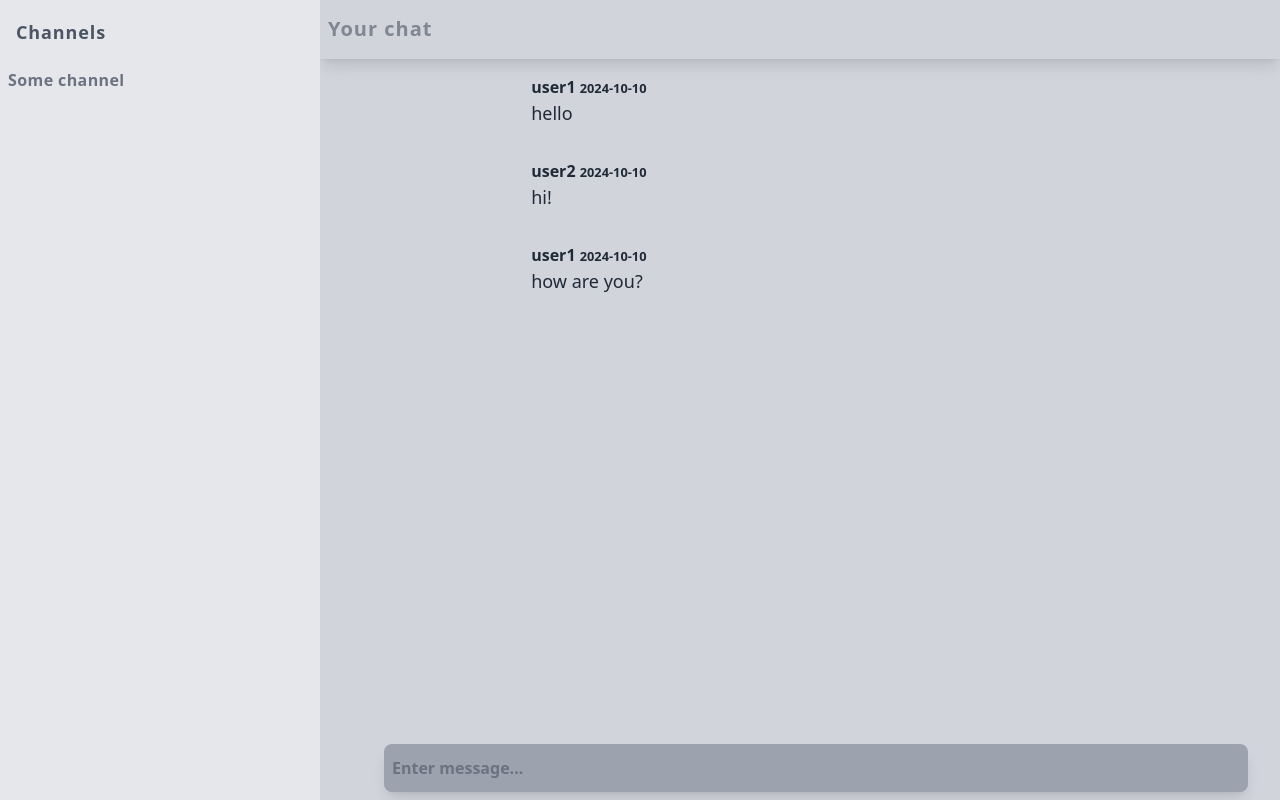
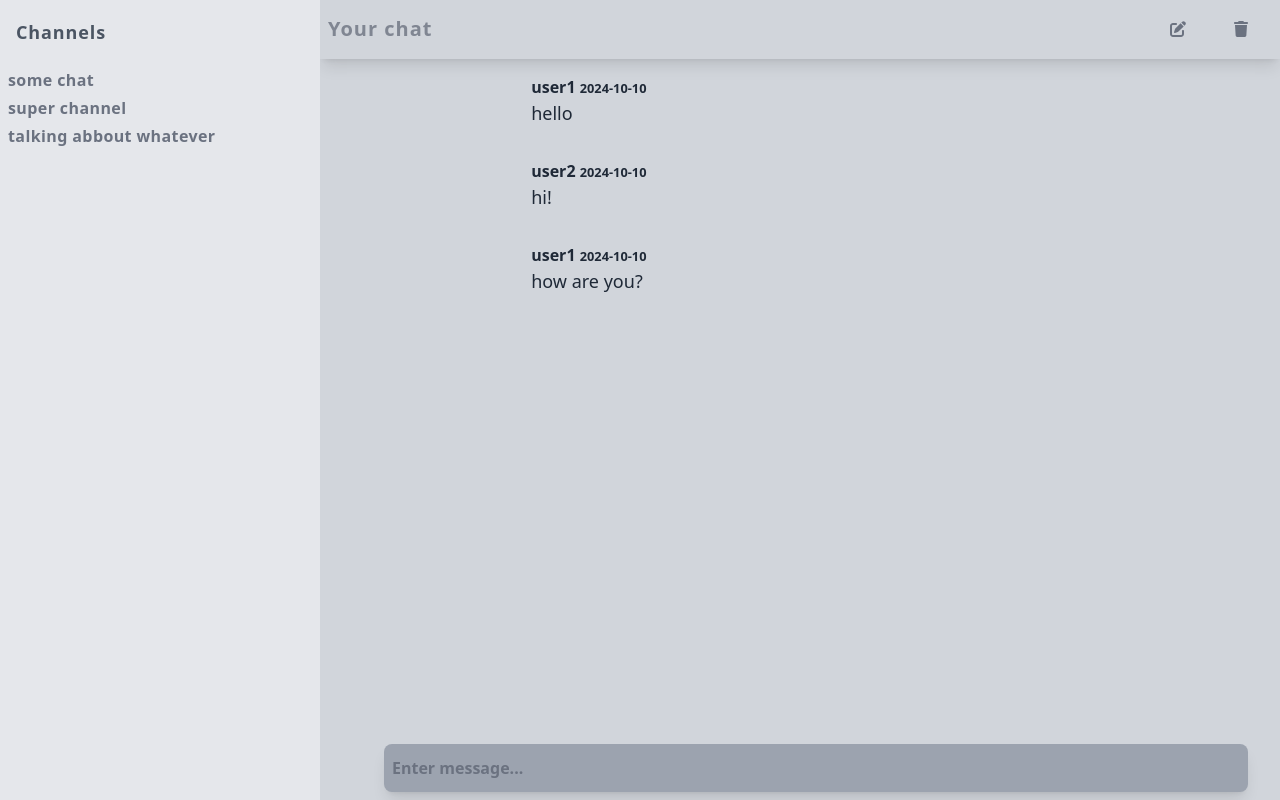
Before and after one commit to Konstantin-Kolev/message-app-front, an Angular app: page /chat in a window 1280 px wide. Built offline with nearby package versions, Linux system fonts and the light colour scheme.

Commit message:
Added icons for chanel actions

```diff
--- a/package.json
+++ b/package.json
@@ -18,6 +18,8 @@
     "@angular/platform-browser": "^18.2.0",
     "@angular/platform-browser-dynamic": "^18.2.0",
     "@angular/router": "^18.2.0",
+    "@fortawesome/angular-fontawesome": "^0.15.0",
+    "@fortawesome/free-solid-svg-icons": "^6.7.2",
     "rxjs": "~7.8.0",
     "tslib": "^2.3.0",
     "zone.js": "~0.14.10"
--- a/src/app/channel-list/channel-list.component.html
+++ b/src/app/channel-list/channel-list.component.html
@@ -2,7 +2,9 @@
   <h5 class='channel-header-text'>Channels</h5>
 </div>
 <div class='channel-container'>
-  <div class="channel-selection">
-    <h6 class="channel-selection-text">Some channel</h6>
-  </div>
+  @for (channel of channelList; track channel) {
+    <div class="channel-selection">
+      <h6 class="channel-selection-text">{{channel}}</h6>
+    </div>
+  }
 </div>
--- a/src/app/channel-list/channel-list.component.ts
+++ b/src/app/channel-list/channel-list.component.ts
@@ -9,4 +9,5 @@ import { Component } from '@angular/core';
 })
 export class ChannelListComponent {
 
+  public channelList: string[] = ['some chat', 'super channel', 'talking abbout whatever']
 }
--- a/src/app/chat-window/chat-window.component.html
+++ b/src/app/chat-window/chat-window.component.html
@@ -1,6 +1,8 @@
 <div class="content-container">
   <div class="header">
     <h3 class="header-title">Your chat</h3>
+    <fa-icon [icon]="editIcon" class="header-icon"></fa-icon>
+    <fa-icon [icon]="deleteIcon" class="header-icon hover:text-red-700"></fa-icon>
   </div>
   <div class="content-list">
     @for (message of mockChat; track message) {
--- a/src/app/chat-window/chat-window.component.ts
+++ b/src/app/chat-window/chat-window.component.ts
@@ -1,14 +1,19 @@
 import { Component } from '@angular/core';
 import { ChatMessage } from '../models/chat-message.model';
+import { FontAwesomeModule } from '@fortawesome/angular-fontawesome';
+import { faPenToSquare, faTrash } from '@fortawesome/free-solid-svg-icons';
 
 @Component({
   selector: 'app-chat-window',
   standalone: true,
-  imports: [],
+  imports: [FontAwesomeModule],
   templateUrl: './chat-window.component.html',
   styleUrl: './chat-window.component.css'
 })
 export class ChatWindowComponent {
+
+  editIcon = faPenToSquare;
+  deleteIcon = faTrash;
 
   public mockChat: ChatMessage[] = [
     {
--- a/src/styles.css
+++ b/src/styles.css
@@ -52,6 +52,14 @@
     @apply text-xl text-gray-500 tracking-wider font-semibold text-opacity-80
     mr-auto ml-2 my-auto
     transition duration-300 ease-in-out;
+  }
+
+  .header-icon {
+    @apply text-gray-500
+    mr-8 ml-4
+    transition duration-300 ease-in-out
+    hover:text-green-700
+    cursor-pointer;
   }
 
   .post {
```
Also changed, not shown: 1 other file (tests, documents, lock files or other folders).
